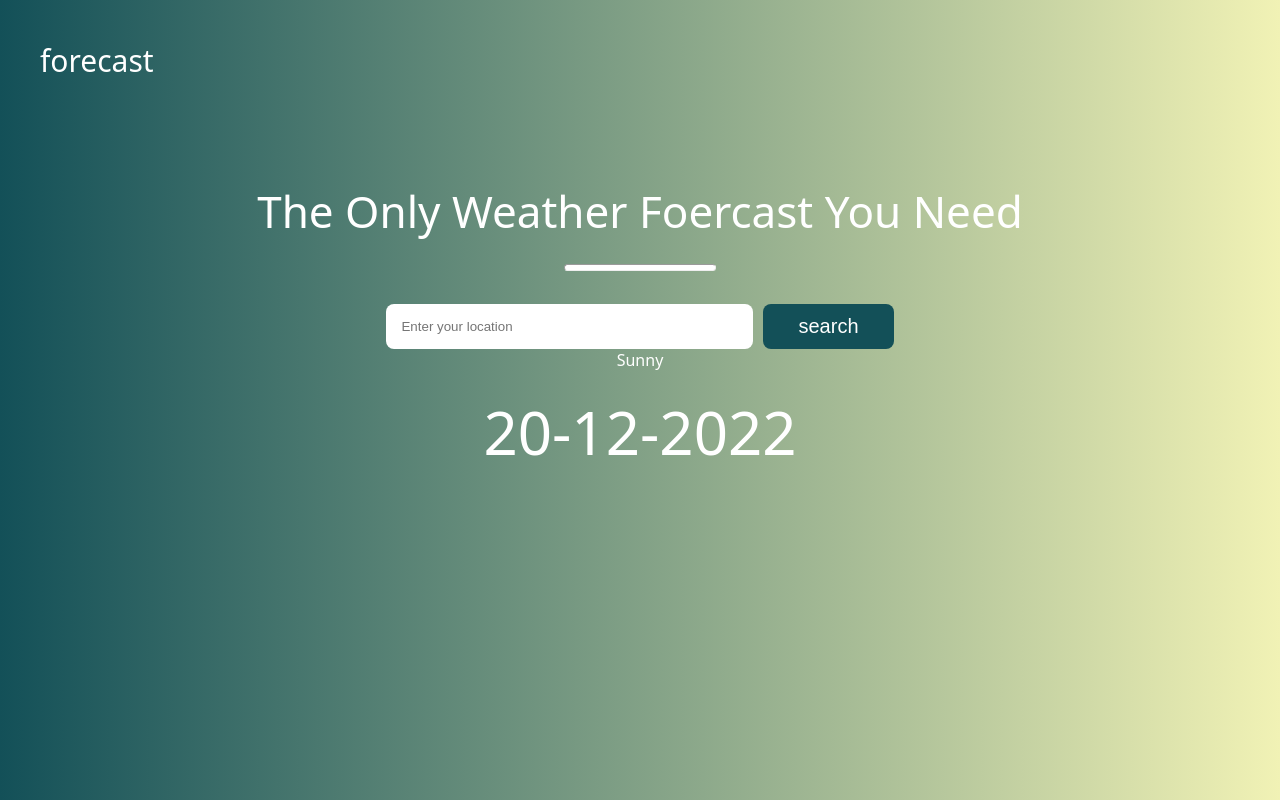
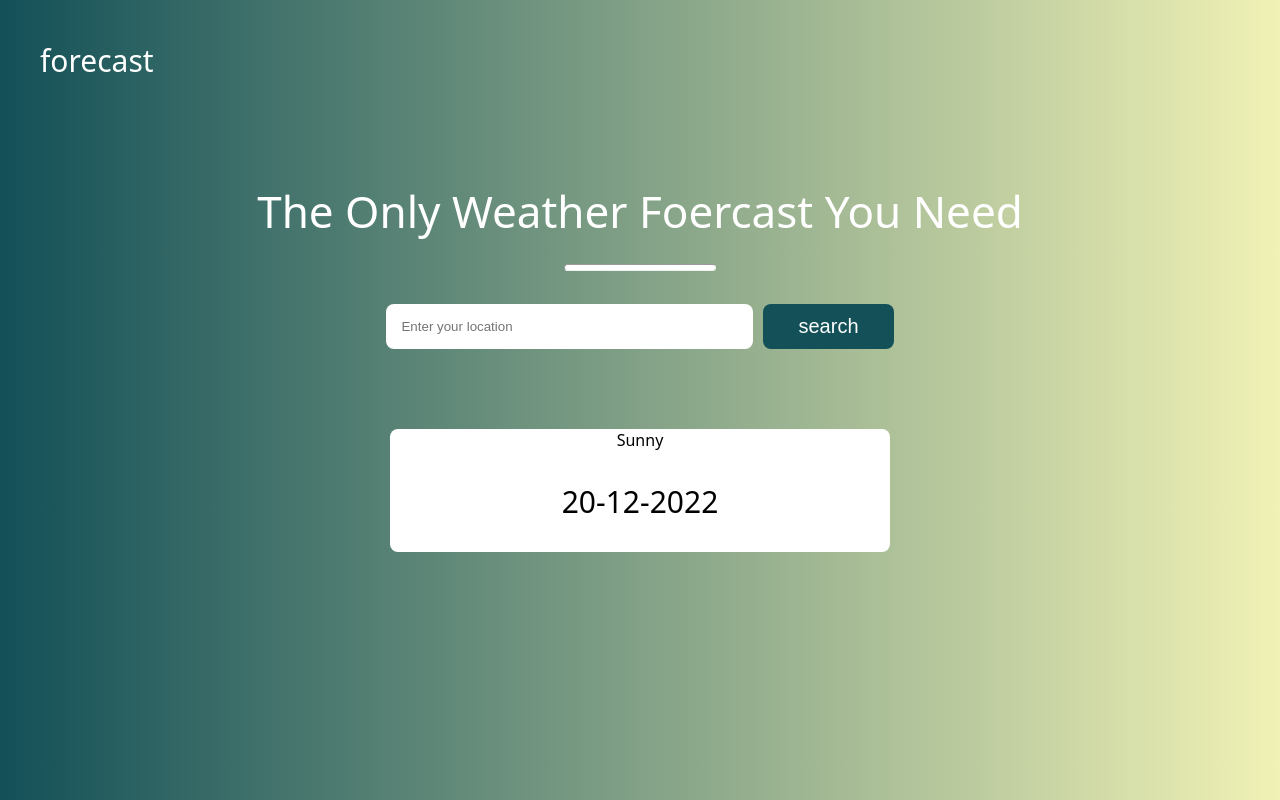
Before and after one commit to diviidev/weather-forecast, a plain HTML site: page index.html in a window 1280 px wide. Drawn offline with Linux system fonts and the light colour scheme.

Commit message:
Update index.css
Added search box css

```diff
--- a/index.css
+++ b/index.css
@@ -71,7 +71,21 @@ body {
   border-radius: 8px;
   cursor: pointer;
 }
-#column1 p {
-  font-size: 60px;
-  margin: 20px;
+
+#row2 {
+  display: flex;
+  justify-content: center;
 }
+#showbox {
+  background-color: white;
+  color: black;
+  width: 500px;
+  text-align: center;
+  display: flex;
+  flex-direction: column;
+  margin-top: 80px;
+  border-radius: 8px;
+}
+#showbox-date {
+  font-size: 30px;
+}
```
